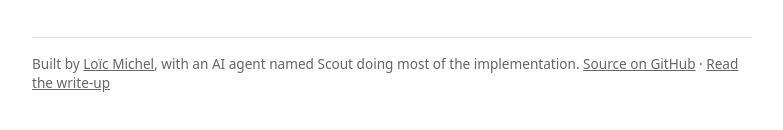
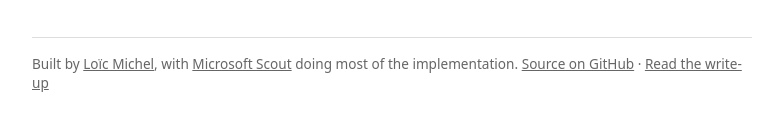
Before and after one commit to kayasax/mim-archive-reviver, a website: page ui/index.html in a window 1280 px wide. Shown: the part 220-350 px from the top of the page, without its empty margins (248-1031 px from the left). Drawn offline with Linux system fonts and the light colour scheme.

Commit message:
docs: credit Microsoft Scout by name with link to the official announcement blog

```diff
--- a/ui/index.html
+++ b/ui/index.html
@@ -28,7 +28,7 @@
 
   <footer>
     Built by <a href="https://github.com/kayasax" target="_blank" rel="noopener">Loïc Michel</a>,
-    with an AI agent named Scout doing most of the implementation.
+    with <a href="https://www.microsoft.com/en-us/microsoft-365/blog/2026/06/02/introducing-microsoft-scout-your-always-on-personal-agent/" target="_blank" rel="noopener">Microsoft Scout</a> doing most of the implementation.
     <a href="https://github.com/kayasax/mim-archive-reviver" target="_blank" rel="noopener">Source on GitHub</a>
     · <a href="https://dev.to/kayasax" target="_blank" rel="noopener">Read the write-up</a>
   </footer>
```
